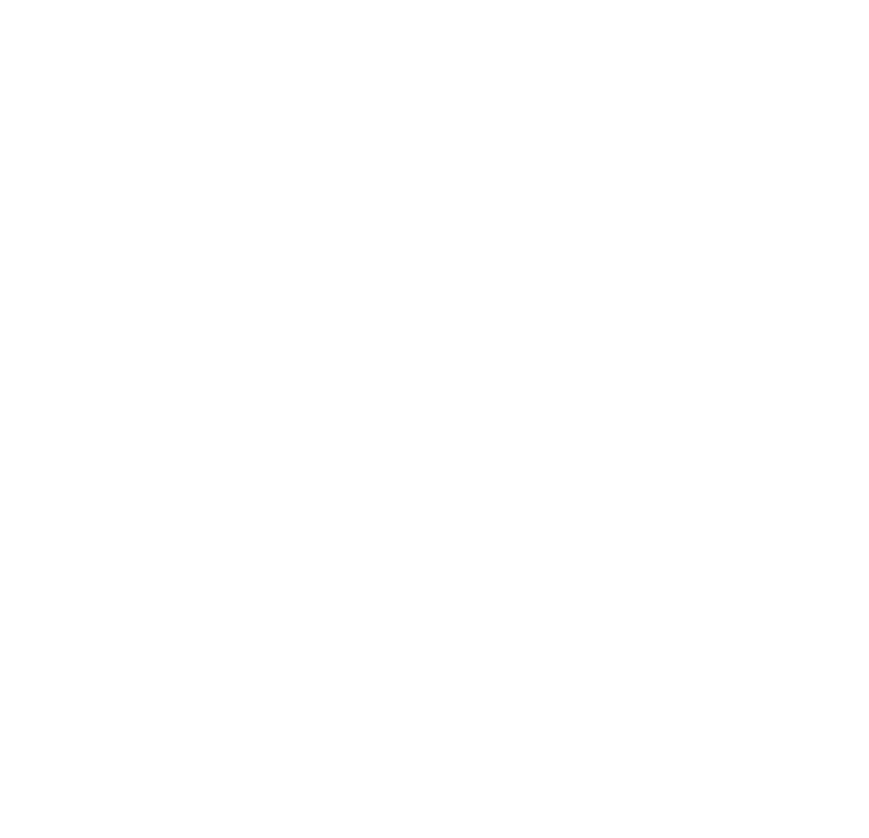
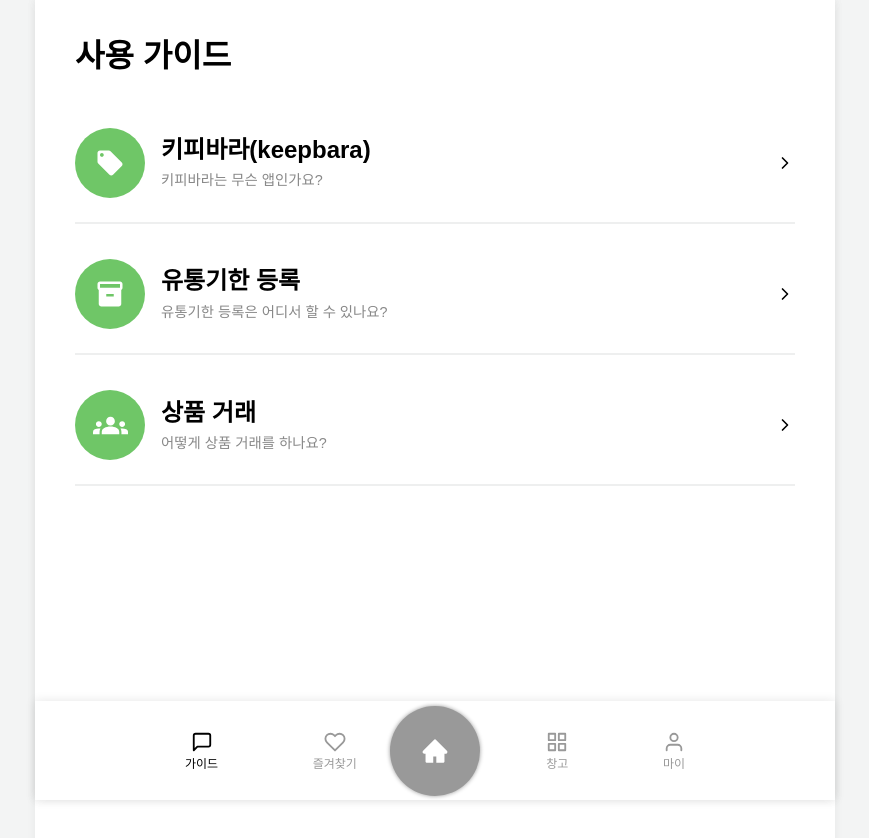
Before and after one commit to Unithon-INU/2025_UNITHON_TEAM_17_FE, a React (Vite) app: page /home/guide in a window 1280 px wide. Before the commit this address had no page. Shown: the top 838 px of the page, without its empty margins (205-1074 px from the left). Before the commit the page ends 800 px from the top, so only its background shows below. Built offline with nearby package versions, Linux system fonts and the light colour scheme.

Commit message:
feat : guide 페이지 제작

```diff
--- a/package.json
+++ b/package.json
@@ -19,6 +19,7 @@
     "react-dom": "^19.1.0",
     "react-icons": "^5.5.0",
     "react-router-dom": "^7.6.0",
+    "react-swipeable": "^7.0.2",
     "styled-components": "^6.1.18",
     "web-vitals": "^5.0.0"
   },
@@ -27,6 +28,7 @@
     "@types/node": "^22.15.17",
     "@types/react": "^19.1.2",
     "@types/react-dom": "^19.1.2",
+    "@types/react-swipeable": "^4.3.0",
     "@vitejs/plugin-react-swc": "^3.9.0",
     "eslint": "^9.25.0",
     "eslint-plugin-react-hooks": "^5.2.0",
--- a/src/App.tsx
+++ b/src/App.tsx
@@ -3,7 +3,6 @@
 import {TempPage} from "./pages/TempPage";
 import {RoutePath} from "./RoutePath";
 import {MainPage} from "./pages/Main/MainPage";
-import {ChatPage} from "./pages/ChatPage";
 import {FavoritesPage} from "./pages/FavoritesPage";
 import {WarehousePage} from "./pages/Warehouse/WarehousePage";
 import {MyPage} from "./pages/MyPage";
@@ -16,6 +15,8 @@
 import { OfferingItemDetailPage } from "./pages/Main/OfferingItemDetailPage";
 import {LoginPage} from "./pages/LoginPage";
 import {SignUpPage} from "./pages/SignUpPage";
+import { GuidePage } from "./pages/Guide/GuidePage";
+import { GuideDetailPage } from "./pages/Guide/GuideDetailPage";
 
 function App() {
     return (
@@ -26,12 +27,12 @@
                 <Routes>
                     <Route index element={<MainPage/>}/>
                     <Route path={RoutePath.splash} element={<SplashPage/>}/>
-                    <Route path={RoutePath.chat} element={<ChatPage/>}/>
                     <Route path={RoutePath.login} element={<LoginPage/>}/>
                     <Route path={RoutePath.signUp} element={<SignUpPage/>}/>
                     <Route path={RoutePath.favorites} element={<FavoritesPage/>}/>
                     <Route path={RoutePath.main} element={<MainPage/>}/>
                     <Route path={RoutePath.mainPage.postWrite} element={<PostWrite/>}/>
+                    <Route path={RoutePath.guide} element={<GuidePage/>}/>
                     <Route path="/home/main/:id" element={<OfferingItemDetailPage/> } />
                     <Route path={RoutePath.warehouse} element={<WarehousePage/>}/>
                     <Route path={"/home/warehouse/:locationName"} element={<LocationDetailPage />} />
@@ -39,6 +40,8 @@
                     <Route path="/home/warehouse/add-location" element={<AddLocationPage />} />
                     <Route path={RoutePath.my} element={<MyPage/>}/>
                     <Route path={RoutePath.temp} element={<TempPage/>}/>
+                    <Route path="/home/guide" element={<GuidePage />} />
+                    <Route path="/home/guide/:topic" element={<GuideDetailPage />} />
                 </Routes>
             </BrowserRouter>
         </div>
--- a/src/RoutePath.tsx
+++ b/src/RoutePath.tsx
@@ -7,7 +7,7 @@
         postWrite: "/home/main/post-write",
         editLocation: "/home/main/edit-location",
       },
-    chat: "/home/chat",
+    guide: "/home/guide",
     favorites: "/home/favorites",
     warehouse: "/home/warehouse",
     warehouseDetail: (id: string | null) =>{
--- a/src/components/BottomNavigation.tsx
+++ b/src/components/BottomNavigation.tsx
@@ -69,9 +69,9 @@
   return (
     <BottomNavigationStyle>
       <IconWrap>
-        <NavItem to={RoutePath.chat} $active={path === RoutePath.chat}>
+        <NavItem to={RoutePath.guide} $active={path === RoutePath.guide}>
           <FiMessageSquare />
-          채팅
+          가이드
         </NavItem>
         <NavItem to={RoutePath.favorites} $active={path === RoutePath.favorites}>
           <FiHeart />
--- /dev/null
+++ b/src/data/guideData.ts
@@ -0,0 +1,93 @@
+export type SlideContent = {
+  title: string;
+  image: string;
+  description: string[];
+  showButton?: boolean;
+};
+
+export const guideSlides: Record<string, SlideContent[]> = {
+  keepbara: [
+    {
+      title: "키피바라는 무슨 앱인가요?",
+      image: "/src/assets/empty_bear.png",
+      description: [
+        "키피바라는 'Keep'과 'Capybara'의 합성어로,",
+        "소비자들이 유통기한이 임박한 제품을 놓치지 않도록 도와주는 앱이에요.",
+      ],
+    },
+    {
+      title: "키피바라는 무슨 앱인가요?",
+      image: "/src/assets/empty_bear.png",
+      description: [
+        "키피바라에서는 물건 관리와 거래를 할 수 있어요.",
+        "[거래 기능] - 유통기한 임박 상품을 저렴하게 등록하고 직접 거래",
+        "[물건 관리] - 장소별 정리 + 바코드 촬영으로 유통기한 관리",
+      ],
+    },
+    {
+      title: "키피바라는 무슨 앱인가요?",
+      image: "/src/assets/empty_bear.png",
+      description: [
+        "오늘 당신의 작은 실천이,",
+        "내일 지구의 큰 변화를 만듭니다.",
+        "키피바라와 함께 유통기한 임박 상품을 똑똑하게 관리하고 절약도 환경 보호도 시작해보세요!",
+      ],
+    },
+  ],
+  register: [
+    {
+      title: "유통기한 등록은 어디서 할 수 있나요?",
+      image: "/src/assets/empty_bear.png",
+      description: [
+        "유통기한 등록은 창고 화면에서 등록할 수 있어요.",
+        "[화면 하단바의 창고 버튼 클릭]",
+      ],
+    },
+    {
+      title: "유통기한 등록은 어디서 할 수 있나요?",
+      image: "/src/assets/empty_bear.png",
+      description: [
+        "등록하고 싶은 상품이 위치한 장소에 들어가요. 예: 냉장고, 화장실 등",
+        "[등록할 장소 클릭]",
+      ],
+    },
+    {
+      title: "유통기한 등록은 어디서 할 수 있나요?",
+      image: "/src/assets/empty_bear.png",
+      description: [
+        "상단의 카메라 버튼을 눌러서 상품의 유통기한을 입력할 수 있어요!",
+        "[상단 카메라 버튼 클릭]",
+      ],
+      showButton: true,
+    },
+  ],
+  trade: [
+    {
+      title: "어떻게 상품을 거래하나요?",
+      image: "/src/assets/empty_bear.png",
+      description: [
+        "상품 거래는 메인에서 할 수 있어요.",
+        "[화면 하단바의 홈 버튼 클릭]",
+      ],
+    },
+    {
+      title: "어떻게 상품을 거래하나요?",
+      image: "/src/assets/empty_bear.png",
+      description: [
+        "원하는 상품을 누르면 상세 설명이 나와요.",
+        "해당 게시글의 오픈 채팅방 링크로 문의하면 돼요!",
+        "[원하는 상품 클릭]",
+      ],
+    },
+    {
+      title: "어떻게 상품을 거래하나요?",
+      image: "/src/assets/empty_bear.png",
+      description: [
+        "상단 아이콘을 클릭하여 글을 작성하고,",
+        "오픈 채팅방 링크를 붙여넣으면 구매자들이 문의할 수 있어요.",
+        "[상단의 작성 아이콘 클릭]",
+      ],
+      showButton: true,
+    },
+  ],
+};
--- /dev/null
+++ b/src/pages/Guide/GuideDetailPage.tsx
@@ -0,0 +1,114 @@
+import type { FC } from "react";
+import { useState } from "react";
+import { useParams, useNavigate } from "react-router-dom";
+import styled from "styled-components";
+import { guideSlides } from "../../data/guideData"; // guideSlides 불러오기
+import { PageBackground, PageLayout } from "../../styles/PageLayout";
+import { NavHeader } from "../../components/NavHeader";
+import { useSwipeable } from "react-swipeable";
+
+export const GuideDetailPage: FC = () => {
+  const { topic } = useParams<{ topic: string }>();
+  const navigate = useNavigate();
+  const [pageIndex, setPageIndex] = useState(0);
+
+  const slides = guideSlides[topic ?? ""];
+  if (!slides) return <div>존재하지 않는 가이드입니다.</div>;
+
+  const isLast = pageIndex === slides.length - 1;
+
+  const handlers = useSwipeable({
+    onSwipedLeft: () => {
+      if (!isLast) setPageIndex((p) => p + 1);
+    },
+    onSwipedRight: () => {
+      if (pageIndex > 0) setPageIndex((p) => p - 1);
+    },
+    trackMouse: true,
+  });
+
+  const handleGo = () => {
+    if (topic === "register") navigate("/home/warehouse");
+    else if (topic === "trade") navigate("/home/main");
+  };
+
+  return (
+    <PageBackground>
+      <PageLayout>
+        <PaddedLayout {...handlers}>
+          <NavHeader title=""   onLeftClick ={() => navigate("/home/guide")} />
+
+          <Title>{slides[pageIndex].title}</Title>
+          <Image src={slides[pageIndex].image} alt="guide" />
+
+          <Description>
+            {slides[pageIndex].description.map((line, i) => (
+              <p key={i}>{line}</p>
+            ))}
+          </Description>
+
+          <Dots>
+            {slides.map((_, i) => (
+              <Dot key={i} active={i === pageIndex} />
+            ))}
+          </Dots>
+
+          {slides[pageIndex].showButton && (
+            <GoButton onClick={handleGo}>바로 이동하기</GoButton>
+          )}
+        </PaddedLayout>
+      </PageLayout>
+    </PageBackground>
+  );
+};
+
+const PaddedLayout = styled(PageLayout)`
+  padding: 2.5rem;
+`;
+
+const Title = styled.h2`
+  font-size: 1.8rem;
+  font-weight: bold;
+  margin-top: 3.5rem;
+  margin-bottom: 3rem;
+`;
+
+const Image = styled.img`
+  width: 100%;
+  height: 400px;
+  object-fit: contain;
+  background: #ddd;
+  border-radius: 8px;
+  margin-bottom: 0.5rem;
+`;
+
+const Description = styled.div`
+  margin-top: 1rem;
+  font-size: 1.2rem;
+  line-height: 1.5;
+  margin-bottom: 10rem;
+`;
+
+const Dots = styled.div`
+  display: flex;
+  justify-content: center;
+  gap: 0.5rem;
+  margin: 1.5rem 0;
+`;
+
+const Dot = styled.div<{ active: boolean }>`
+  width: 8px;
+  height: 8px;
+  border-radius: 50%;
+  background-color: ${({ active }) => (active ? "#5bc466" : "#ccc")};
+`;
+
+const GoButton = styled.button`
+  width: 100%;
+  padding: 1rem;
+  background-color: #5bc466;
+  color: white;
+  font-size: 1rem;
+  border: none;
+  border-radius: 8px;
+`;
--- /dev/null
+++ b/src/pages/Guide/GuideItem.tsx
@@ -0,0 +1,74 @@
+import type { FC } from "react";
+import styled from "styled-components";
+import { FiChevronRight } from "react-icons/fi";
+import { useNavigate } from "react-router-dom";
+import { MdLocalOffer, MdInventory, MdGroups } from "react-icons/md"; // 아이콘 추가
+
+interface GuideItemProps {
+  topic: string;
+  title: string;
+  description: string;
+}
+
+export const GuideItem: FC<GuideItemProps> = ({ topic, title, description }) => {
+  const navigate = useNavigate();
+
+  // 아이콘 매핑
+  const renderIcon = () => {
+    switch (topic) {
+      case "keepbara":
+        return <MdLocalOffer size={30} />;
+      case "register":
+        return <MdInventory size={30} />;
+      case "trade":
+        return <MdGroups size={35} />;
+      default:
+        return <MdLocalOffer size={30} />;
+    }
+  };
+
+  return (
+    <Wrapper onClick={() => navigate(`/home/guide/${topic}`)}>
+      <IconCircle>{renderIcon()}</IconCircle>
+      <TextContainer>
+        <Title>{title}</Title>
+        <Description>{description}</Description>
+      </TextContainer>
+      <FiChevronRight size={20} />
+    </Wrapper>
+  );
+};
+
+const Wrapper = styled.div`
+  display: flex;
+  align-items: center;
+  padding: 1.5rem 0;
+  gap: 1rem;
+  border-bottom: 2px solid #EEEFEF;
+  margin-bottom: 0.7rem;
+`;
+const IconCircle = styled.div`
+  background-color: #6FC667;
+  color: white;
+  border-radius: 50%;
+  width: 70px;
+  height: 70px;
+  display: flex;
+  align-items: center;
+  justify-content: center;
+`;
+
+const TextContainer = styled.div`
+  flex: 1;
+`;
+
+const Title = styled.div`
+  font-size: 1.5rem;
+  font-weight: 700;
+  margin-bottom: 0.7rem;
+`;
+
+const Description = styled.div`
+  font-size: 0.9rem;
+  color: #888;
+`;
--- /dev/null
+++ b/src/pages/Guide/GuidePage.tsx
@@ -0,0 +1,44 @@
+import type { FC } from "react";
+import styled from "styled-components";
+import { PageBackground, PageLayout } from "../../styles/PageLayout";
+import { BottomNavigation } from "../../components/BottomNavigation";
+import { GuideItem } from "./GuideItem";
+
+export const GuidePage: FC = () => {
+  return (
+    <PageBackground>
+      <PageLayout $isBottomNavigation>
+        <PaddedLayout>
+          <Header>사용 가이드</Header>
+
+          <GuideItem
+            topic="keepbara"
+            title="키피바라(keepbara)"
+            description="키피바라는 무슨 앱인가요?"
+          />
+          <GuideItem
+            topic="register"
+            title="유통기한 등록"
+            description="유통기한 등록은 어디서 할 수 있나요?"
+          />
+          <GuideItem
+            topic="trade"
+            title="상품 거래"
+            description="어떻게 상품 거래를 하나요?"
+          />
+        </PaddedLayout>
+        <BottomNavigation />
+      </PageLayout>
+    </PageBackground>
+  );
+};
+
+const PaddedLayout = styled(PageLayout)`
+  padding: 2.5rem;
+`;
+
+const Header = styled.h2`
+  font-size: 2rem;
+  font-weight: bold;
+  margin-bottom: 2rem;
+`;
```
Also changed, not shown: src/pages/ChatPage.tsx (deleted, +0 -14 lines), 1 other file (tests, documents, lock files or other folders).
